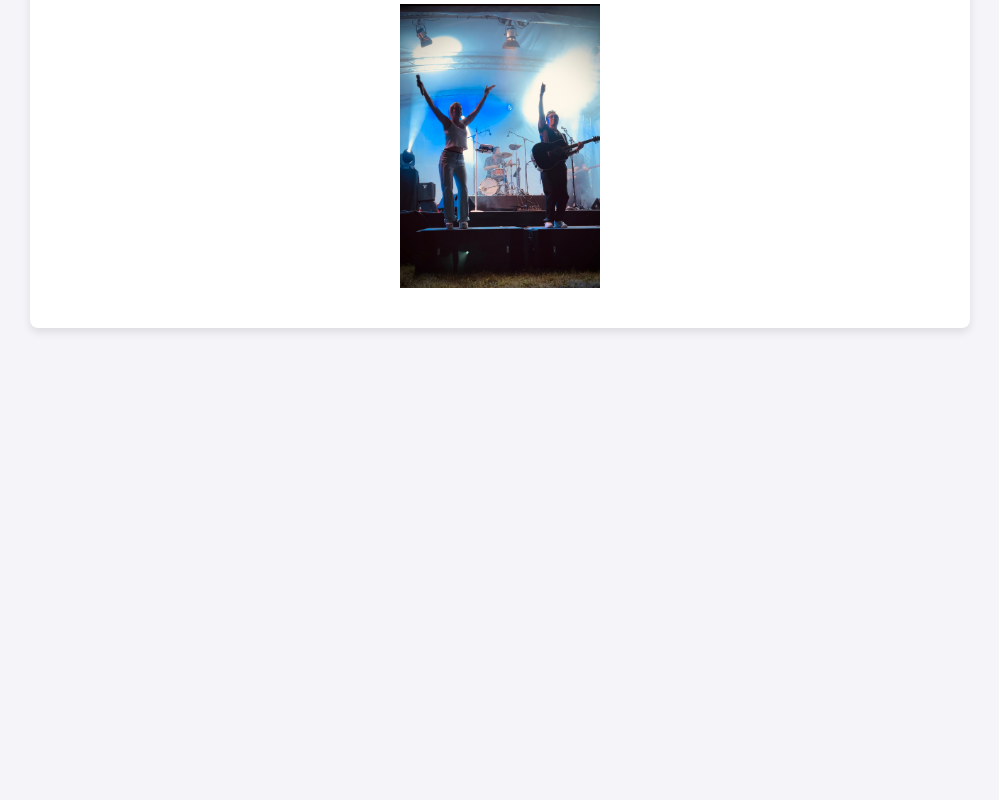
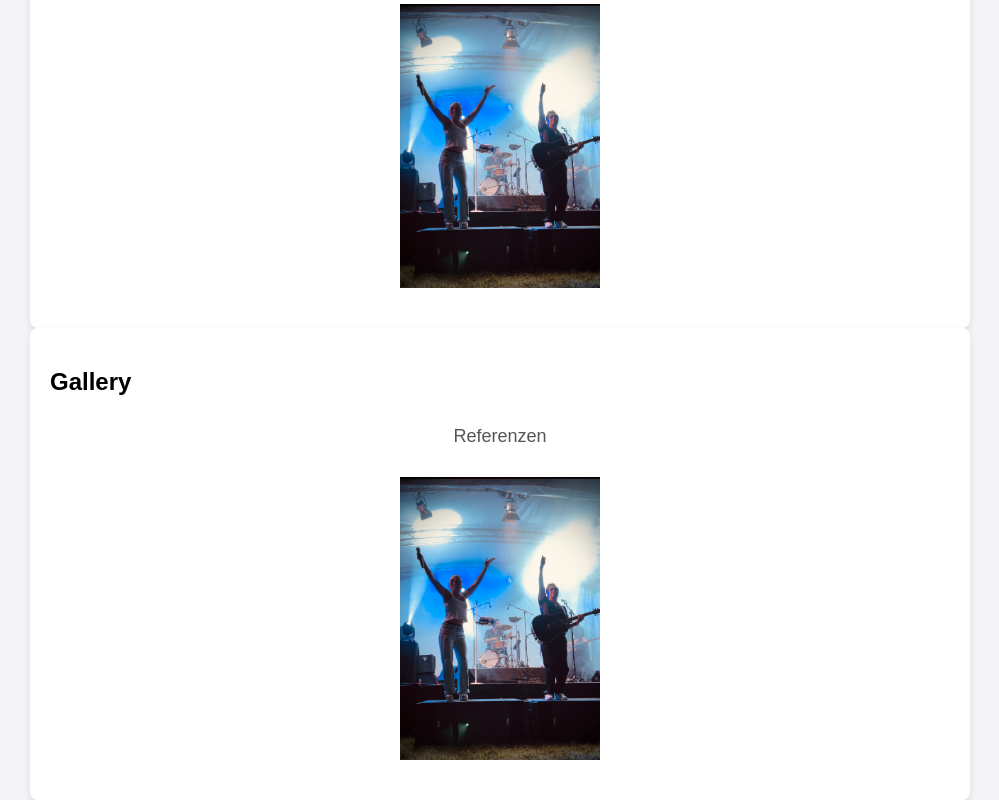
Before and after one commit to An2nyT8/MyFirstWebsite, a plain HTML site: page index.html in a window 1280 px wide. Shown: the part 408-1208 px from the top of the page, without its empty margins (140-1139 px from the left). Before the commit the page ends 800 px from the top, so only its background shows below. Drawn offline with Linux system fonts and the light colour scheme.

Commit message:
Update index.html

```diff
--- a/index.html
+++ b/index.html
@@ -23,6 +23,11 @@
         <p>Ich lerne gerade, wie man mit Git und GitHub arbeitet.</p>
         <img src="IMG_0967.jpg" alt="Beschreibung des Bildes" style="width: 100%; max-width: 200px; display: block; margin: 20px auto;">
     </div>
+    <div class="container">
+        <h2>Gallery</h2>
+        <p>Referenzen</p>
+        <img src="IMG_0967.jpg" alt="Beschreibung des Bildes" style="width: 100%; max-width: 200px; display: block; margin: 20px auto;">
+    </div>
     <script src="script.js"></script>
 </body>
 </html>
```
